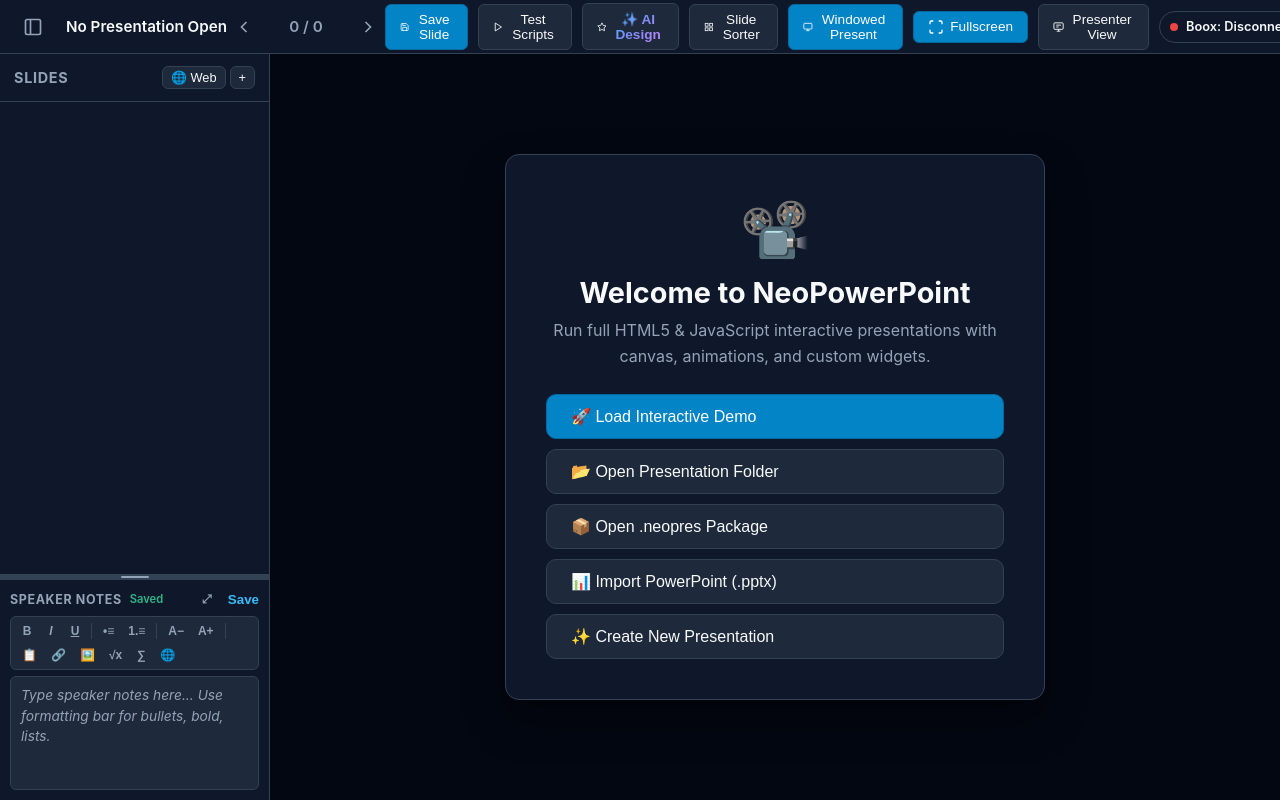
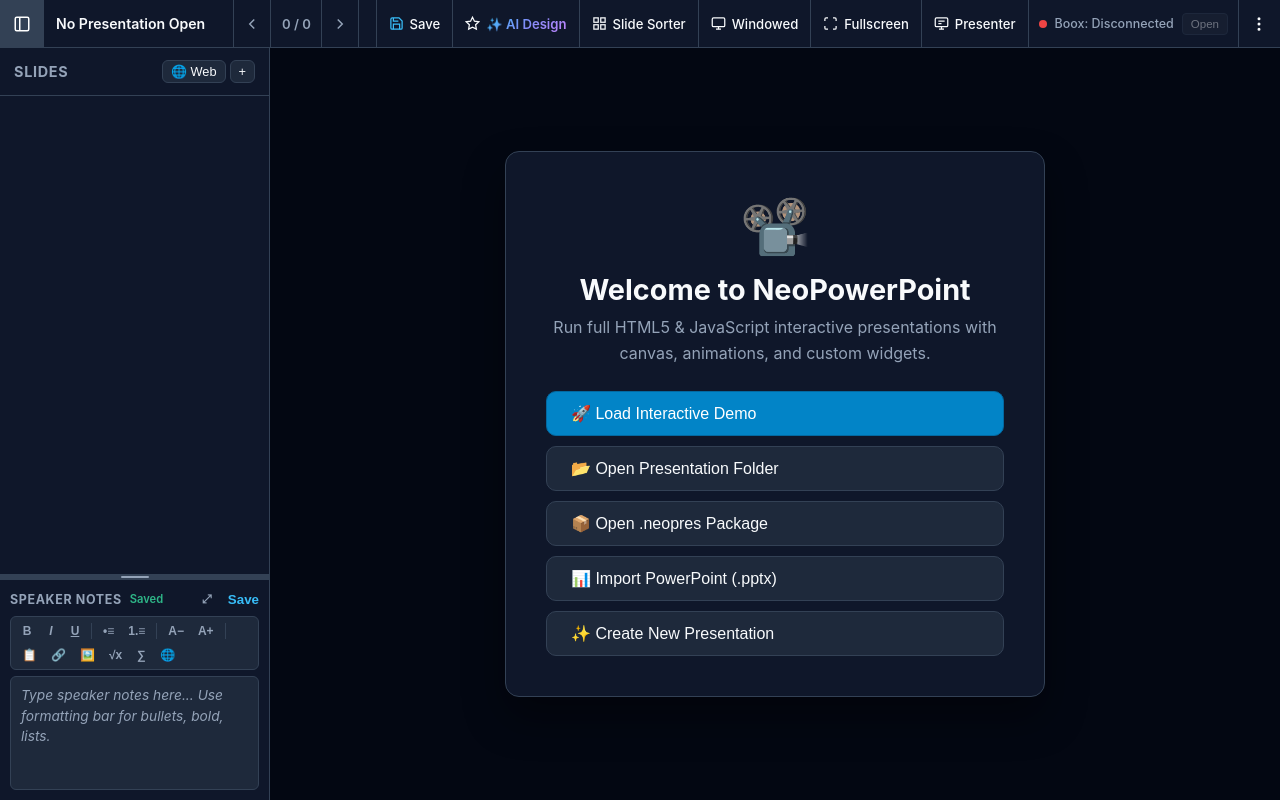
Before and after one commit to khaefner/NeoPowerPoint, a website with bundled scripts: page src/renderer/index.html in a window 1280 px wide. Built offline with nearby package versions, Linux system fonts and the light colour scheme.

Commit message:
feat: unify toolbar button styling, responsive layout, and cleanup test controls

```diff
--- a/package.json
+++ b/package.json
@@ -7,7 +7,7 @@
     "build": "node build.mjs",
     "start": "npm run build && electron --js-flags=\"--max-old-space-size=2048\" . --no-sandbox",
     "dev": "npm run build && electron --js-flags=\"--max-old-space-size=2048\" . --no-sandbox",
-    "test": "npm run build && node test/deck-service.test.mjs && node test/slide-sorter.test.mjs && node test/slide-editor.test.mjs && node test/slide-transitions.test.mjs && node test/speaker-notes.test.mjs && node test/pptx-import.test.mjs && node test/slide-animations.test.mjs && node test/web-slide.test.mjs && node test/ai-designer.test.mjs && node test/adb-sync-inking.test.mjs && node test/logger-export.test.mjs && node test/display-manager.test.mjs && node test/presentation-non-editable.test.mjs",
+    "test": "npm run build && node test/deck-service.test.mjs && node test/slide-sorter.test.mjs && node test/slide-editor.test.mjs && node test/slide-transitions.test.mjs && node test/speaker-notes.test.mjs && node test/pptx-import.test.mjs && node test/slide-animations.test.mjs && node test/web-slide.test.mjs && node test/ai-designer.test.mjs && node test/adb-sync-inking.test.mjs && node test/logger-export.test.mjs && node test/display-manager.test.mjs && node test/presentation-non-editable.test.mjs && node test/toolbar-menubar.test.mjs",
     "dist": "npm run build && electron-builder",
     "dist:linux": "npm run build && electron-builder --linux",
     "dist:mac": "npm run build && electron-builder --mac",
--- a/src/renderer/index.html
+++ b/src/renderer/index.html
@@ -12,8 +12,8 @@
     <!-- Top Navigation & Toolbar -->
     <header id="top-toolbar" class="toolbar">
       <div class="toolbar-left">
-        <button id="btn-toggle-sidebar" class="btn-icon" title="Toggle Slide List (S)">
-          <svg width="20" height="20" viewBox="0 0 24 24" fill="none" stroke="currentColor" stroke-width="2"><rect x="3" y="3" width="18" height="18" rx="2"/><path d="M9 3v18"/></svg>
+        <button id="btn-toggle-sidebar" class="toolbar-btn btn-icon-only" title="Toggle Slide List (S)">
+          <svg width="18" height="18" viewBox="0 0 24 24" fill="none" stroke="currentColor" stroke-width="2"><rect x="3" y="3" width="18" height="18" rx="2"/><path d="M9 3v18"/></svg>
         </button>
         <div class="deck-info">
           <span id="deck-title" class="deck-title">No Presentation Open</span>
@@ -24,62 +24,57 @@
       </div>
 
       <div class="toolbar-center">
-        <button id="btn-prev-slide" class="btn-icon" title="Previous Slide (Left Arrow)">
-          <svg width="20" height="20" viewBox="0 0 24 24" fill="none" stroke="currentColor" stroke-width="2"><path d="M15 18l-6-6 6-6"/></svg>
+        <button id="btn-prev-slide" class="toolbar-btn btn-nav-btn" title="Previous Slide (Left Arrow)">
+          <svg width="18" height="18" viewBox="0 0 24 24" fill="none" stroke="currentColor" stroke-width="2"><path d="M15 18l-6-6 6-6"/></svg>
         </button>
         <div class="slide-counter-wrapper">
           <span id="slide-counter">0 / 0</span>
         </div>
-        <button id="btn-next-slide" class="btn-icon" title="Next Slide (Right Arrow / Space)">
-          <svg width="20" height="20" viewBox="0 0 24 24" fill="none" stroke="currentColor" stroke-width="2"><path d="M9 18l6-6-6-6"/></svg>
+        <button id="btn-next-slide" class="toolbar-btn btn-nav-btn" title="Next Slide (Right Arrow / Space)">
+          <svg width="18" height="18" viewBox="0 0 24 24" fill="none" stroke="currentColor" stroke-width="2"><path d="M9 18l6-6-6-6"/></svg>
         </button>
       </div>
 
       <div class="toolbar-right">
-        <button id="btn-save-slide" class="btn btn-primary" title="Save Slide Changes (Ctrl+S)">
-          <svg width="16" height="16" viewBox="0 0 24 24" fill="none" stroke="currentColor" stroke-width="2"><path d="M19 21H5a2 2 0 0 1-2-2V5a2 2 0 0 1 2-2h11l5 5v11a2 2 0 0 1-2 2z"/><polyline points="17 21 17 13 7 13 7 21"/><polyline points="7 3 7 8 15 8"/></svg>
-          Save Slide
+        <button id="btn-save-slide" class="toolbar-btn btn-save" title="Save Slide Changes (Ctrl+S)">
+          <svg width="15" height="15" viewBox="0 0 24 24" fill="none" stroke="currentColor" stroke-width="2"><path d="M19 21H5a2 2 0 0 1-2-2V5a2 2 0 0 1 2-2h11l5 5v11a2 2 0 0 1-2 2z"/><polyline points="17 21 17 13 7 13 7 21"/><polyline points="7 3 7 8 15 8"/></svg>
+          <span class="btn-label-text">Save</span>
         </button>
 
-        <button id="btn-toggle-edit-mode" class="btn btn-secondary" title="Toggle Interactive Script Test Mode (Ctrl+E)">
-          <svg width="16" height="16" viewBox="0 0 24 24" fill="none" stroke="currentColor" stroke-width="2"><polygon points="5 3 19 12 5 21 5 3"/></svg>
-          <span id="label-toggle-edit">Test Scripts</span>
+        <button id="btn-ai-designer" class="toolbar-btn btn-ai" title="Design or Restyle Slide with AI (Ctrl+J)">
+          <svg width="15" height="15" viewBox="0 0 24 24" fill="none" stroke="currentColor" stroke-width="2"><path d="M12 2l3.09 6.26L22 9.27l-5 4.87 1.18 6.88L12 17.77l-6.18 3.25L7 14.14 2 9.27l6.91-1.01L12 2z"/></svg>
+          <span class="btn-label-text"><span class="ai-text-gradient">✨ AI Design</span></span>
         </button>
 
-        <button id="btn-ai-designer" class="btn btn-secondary" title="Design or Restyle Slide with AI (Ctrl+J)">
-          <svg width="16" height="16" viewBox="0 0 24 24" fill="none" stroke="currentColor" stroke-width="2"><path d="M12 2l3.09 6.26L22 9.27l-5 4.87 1.18 6.88L12 17.77l-6.18 3.25L7 14.14 2 9.27l6.91-1.01L12 2z"/></svg>
-          <span style="background: linear-gradient(135deg, #38bdf8, #818cf8, #c084fc); -webkit-background-clip: text; -webkit-text-fill-color: transparent; font-weight: 700;">✨ AI Design</span>
+        <button id="btn-overview-grid" class="toolbar-btn" title="Slide Sorter (O)">
+          <svg width="15" height="15" viewBox="0 0 24 24" fill="none" stroke="currentColor" stroke-width="2"><rect x="3" y="3" width="7" height="7"/><rect x="14" y="3" width="7" height="7"/><rect x="14" y="14" width="7" height="7"/><rect x="3" y="14" width="7" height="7"/></svg>
+          <span class="btn-label-text">Slide Sorter</span>
         </button>
 
-        <button id="btn-overview-grid" class="btn btn-secondary" title="Slide Sorter (O)">
-          <svg width="16" height="16" viewBox="0 0 24 24" fill="none" stroke="currentColor" stroke-width="2"><rect x="3" y="3" width="7" height="7"/><rect x="14" y="3" width="7" height="7"/><rect x="14" y="14" width="7" height="7"/><rect x="3" y="14" width="7" height="7"/></svg>
-          Slide Sorter
+        <button id="btn-windowed-mode" class="toolbar-btn" title="Windowed Presentation Mode (W) — Fills window cleanly for Zoom/Teams">
+          <svg width="15" height="15" viewBox="0 0 24 24" fill="none" stroke="currentColor" stroke-width="2"><rect x="2" y="3" width="20" height="14" rx="2"/><path d="M8 21h8"/><path d="M12 17v4"/></svg>
+          <span class="btn-label-text">Windowed</span>
         </button>
 
-        <button id="btn-windowed-mode" class="btn btn-primary" title="Windowed Presentation Mode (W) — Fills window cleanly for Zoom/Teams">
-          <svg width="16" height="16" viewBox="0 0 24 24" fill="none" stroke="currentColor" stroke-width="2"><rect x="2" y="3" width="20" height="14" rx="2"/><path d="M8 21h8"/><path d="M12 17v4"/></svg>
-          Windowed Present
+        <button id="btn-fullscreen-mode" class="toolbar-btn" title="Fullscreen Presentation (F11 / F)">
+          <svg width="15" height="15" viewBox="0 0 24 24" fill="none" stroke="currentColor" stroke-width="2"><path d="M8 3H5a2 2 0 0 0-2 2v3m18 0V5a2 2 0 0 0-2-2h-3m0 18h3a2 2 0 0 0 2-2v-3M3 16v3a2 2 0 0 0 2 2h3"/></svg>
+          <span class="btn-label-text">Fullscreen</span>
         </button>
 
-        <button id="btn-fullscreen-mode" class="btn btn-primary" title="Fullscreen Presentation (F11 / F)">
-          <svg width="16" height="16" viewBox="0 0 24 24" fill="none" stroke="currentColor" stroke-width="2"><path d="M8 3H5a2 2 0 0 0-2 2v3m18 0V5a2 2 0 0 0-2-2h-3m0 18h3a2 2 0 0 0 2-2v-3M3 16v3a2 2 0 0 0 2 2h3"/></svg>
-          Fullscreen
-        </button>
-
-        <button id="btn-presenter-mode" class="btn btn-secondary" title="Dual-Screen Presenter View with Notes (P)">
-          <svg width="16" height="16" viewBox="0 0 24 24" fill="none" stroke="currentColor" stroke-width="2"><rect x="2" y="3" width="20" height="14" rx="2"/><line x1="8" y1="21" x2="16" y2="21"/><line x1="12" y1="17" x2="12" y2="21"/><path d="M7 8h10M7 12h5"/></svg>
-          Presenter View
+        <button id="btn-presenter-mode" class="toolbar-btn" title="Dual-Screen Presenter View with Notes (P)">
+          <svg width="15" height="15" viewBox="0 0 24 24" fill="none" stroke="currentColor" stroke-width="2"><rect x="2" y="3" width="20" height="14" rx="2"/><line x1="8" y1="21" x2="16" y2="21"/><line x1="12" y1="17" x2="12" y2="21"/><path d="M7 8h10M7 12h5"/></svg>
+          <span class="btn-label-text">Presenter</span>
         </button>
 
         <div class="adb-pill" id="main-adb-pill" title="Android Boox Tablet Status">
           <span class="adb-dot disconnected" id="main-adb-dot"></span>
           <span class="adb-label" id="main-adb-label">Boox: Disconnected</span>
-          <button id="btn-main-adb-launch" class="btn-micro adb-launch-btn" title="Launch companion inking view on connected tablet" disabled>Open on Boox</button>
+          <button id="btn-main-adb-launch" class="btn-micro adb-launch-btn" title="Launch companion inking view on connected tablet" disabled>Open</button>
         </div>
 
         <div class="dropdown">
-          <button id="btn-menu-more" class="btn-icon" title="Deck & File Menu">
-            <svg width="20" height="20" viewBox="0 0 24 24" fill="none" stroke="currentColor" stroke-width="2"><circle cx="12" cy="12" r="1"/><circle cx="12" cy="5" r="1"/><circle cx="12" cy="19" r="1"/></svg>
+          <button id="btn-menu-more" class="toolbar-btn btn-menu-btn" title="Deck & File Menu">
+            <svg width="18" height="18" viewBox="0 0 24 24" fill="none" stroke="currentColor" stroke-width="2"><circle cx="12" cy="12" r="1"/><circle cx="12" cy="5" r="1"/><circle cx="12" cy="19" r="1"/></svg>
           </button>
           <div id="dropdown-menu" class="dropdown-content hidden">
             <button id="menu-open-folder">📂 Open Folder...</button>
--- a/src/renderer/styles/main.css
+++ b/src/renderer/styles/main.css
@@ -44,37 +44,54 @@
 /* Header Toolbar */
 .toolbar {
   display: flex;
-  align-items: center;
+  align-items: stretch;
   justify-content: space-between;
-  height: 54px;
-  padding: 0 16px;
+  height: 48px;
+  padding: 0;
   background-color: var(--bg-surface);
   border-bottom: 1px solid var(--border-color);
   z-index: 100;
   flex-shrink: 0;
+  user-select: none;
+  box-sizing: border-box;
 }
 
 .toolbar-left, .toolbar-center, .toolbar-right {
   display: flex;
-  align-items: center;
-  gap: 10px;
+  align-items: stretch;
+  height: 100%;
+}
+
+.toolbar-left {
+  flex-shrink: 1;
+  min-width: 0;
+}
+
+.toolbar-left .toolbar-btn.btn-icon-only {
+  width: 44px;
+  padding: 0;
+  border-left: none;
+  border-right: 1px solid var(--border-color);
 }
 
 .deck-info {
   display: flex;
   align-items: center;
-  gap: 12px;
-  margin-left: 6px;
+  gap: 8px;
+  padding: 0 12px;
+  min-width: 0;
+  flex-shrink: 1;
 }
 
 .deck-title {
   font-weight: 600;
-  font-size: 0.95rem;
-  color: var(--text-main);
-  max-width: 260px;
+  font-size: 0.88rem;
+  color: var(--text-main);
+  max-width: 170px;
   white-space: nowrap;
   overflow: hidden;
   text-overflow: ellipsis;
+  flex-shrink: 1;
 }
 
 .badge-live {
@@ -89,6 +106,7 @@
   color: var(--accent-success);
   border: 1px solid rgba(52, 211, 153, 0.4);
   border-radius: 9999px;
+  flex-shrink: 0;
 }
 
 .live-dot {
@@ -105,12 +123,218 @@
   50% { opacity: 0.4; transform: scale(0.85); }
 }
 
+.toolbar-center {
+  flex-shrink: 0;
+  border-left: 1px solid var(--border-color);
+  border-right: 1px solid var(--border-color);
+}
+
+.toolbar-center .toolbar-btn.btn-nav-btn {
+  width: 36px;
+  padding: 0;
+  border: none;
+  color: var(--text-muted);
+}
+.toolbar-center .toolbar-btn.btn-nav-btn:hover {
+  color: var(--text-main);
+}
+
 .slide-counter-wrapper {
+  display: flex;
+  align-items: center;
+  justify-content: center;
+  padding: 0 10px;
   font-weight: 600;
-  font-size: 0.95rem;
+  font-size: 0.82rem;
   color: var(--text-muted);
-  min-width: 70px;
+  border-left: 1px solid var(--border-color);
+  border-right: 1px solid var(--border-color);
+  min-width: 52px;
   text-align: center;
+  user-select: none;
+}
+
+.toolbar-right {
+  flex-shrink: 0;
+  gap: 0;
+}
+
+/* Consistent Toolbar Buttons Spanning Top to Bottom */
+.toolbar-btn {
+  display: inline-flex;
+  align-items: center;
+  justify-content: center;
+  gap: 6px;
+  height: 100%;
+  padding: 0 12px;
+  background: transparent;
+  border: none;
+  border-left: 1px solid var(--border-color);
+  border-radius: 0;
+  color: var(--text-main);
+  font-size: 0.82rem;
+  font-weight: 500;
+  font-family: inherit;
+  cursor: pointer;
+  white-space: nowrap;
+  flex-shrink: 0;
+  user-select: none;
+  box-sizing: border-box;
+  transition: background-color 0.15s ease, color 0.15s ease, border-color 0.15s ease;
+  position: relative;
+}
+
+.toolbar-btn:hover {
+  background-color: var(--bg-hover);
+  color: #fff;
+}
+
+.toolbar-btn:active {
+  background-color: rgba(255, 255, 255, 0.12);
+}
+
+.toolbar-btn:focus-visible {
+  outline: 2px solid var(--accent-primary);
+  outline-offset: -2px;
+  z-index: 2;
+}
+
+.toolbar-btn svg {
+  flex-shrink: 0;
+  stroke: currentColor;
+}
+
+.toolbar-btn.btn-save:hover {
+  background-color: rgba(14, 165, 233, 0.15);
+  color: #38bdf8;
+}
+
+.toolbar-btn.btn-save svg {
+  stroke: #38bdf8;
+}
+
+.toolbar-btn.btn-ai:hover {
+  background-color: rgba(192, 132, 252, 0.12);
+}
+
+.ai-text-gradient {
+  background: linear-gradient(135deg, #38bdf8, #818cf8, #c084fc);
+  -webkit-background-clip: text;
+  -webkit-text-fill-color: transparent;
+  font-weight: 600;
+}
+
+.toolbar .adb-pill {
+  display: inline-flex;
+  align-items: center;
+  gap: 8px;
+  height: 100%;
+  padding: 0 10px;
+  margin: 0;
+  border: none;
+  border-left: 1px solid var(--border-color);
+  border-radius: 0;
+  background: transparent;
+  font-size: 0.78rem;
+  box-sizing: border-box;
+  white-space: nowrap;
+}
+
+.toolbar .adb-pill .adb-label {
+  font-weight: 500;
+  font-size: 0.78rem;
+  color: var(--text-muted);
+  max-width: 120px;
+  overflow: hidden;
+  text-overflow: ellipsis;
+  white-space: nowrap;
+}
+
+.toolbar .adb-pill .adb-launch-btn {
+  background: rgba(255, 255, 255, 0.08);
+  border: 1px solid var(--border-color);
+  color: var(--text-main);
+  border-radius: 4px;
+  padding: 3px 8px;
+  font-size: 0.72rem;
+  font-weight: 500;
+  cursor: pointer;
+  transition: all 0.15s ease;
+  white-space: nowrap;
+}
+
+.toolbar .adb-pill .adb-launch-btn:hover:not(:disabled) {
+  background: var(--accent-primary);
+  color: #fff;
+  border-color: var(--accent-primary);
+}
+
+.toolbar .adb-pill .adb-launch-btn:disabled {
+  opacity: 0.4;
+  cursor: not-allowed;
+}
+
+.toolbar .dropdown {
+  position: relative;
+  height: 100%;
+  display: flex;
+  align-items: stretch;
+}
+
+.toolbar .btn-menu-btn {
+  width: 42px;
+  padding: 0;
+  display: inline-flex;
+  align-items: center;
+  justify-content: center;
+}
+
+/* Responsive Toolbar Adaptations */
+@media (max-width: 1220px) {
+  .deck-title {
+    max-width: 120px;
+  }
+  .toolbar-btn {
+    padding: 0 8px;
+    font-size: 0.8rem;
+    gap: 5px;
+  }
+  .toolbar .adb-pill {
+    padding: 0 8px;
+    gap: 6px;
+  }
+  .toolbar .adb-pill .adb-label {
+    max-width: 85px;
+  }
+}
+
+@media (max-width: 1060px) {
+  .deck-title {
+    max-width: 85px;
+  }
+  .toolbar-btn {
+    padding: 0 6px;
+    font-size: 0.76rem;
+    gap: 4px;
+  }
+  .toolbar .adb-pill .adb-label {
+    max-width: 65px;
+  }
+}
+
+@media (max-width: 960px) {
+  .toolbar-btn .btn-label-text {
+    display: none;
+  }
+  .toolbar-btn {
+    padding: 0 10px;
+  }
+  .toolbar .adb-pill .adb-label {
+    display: none;
+  }
+  .toolbar .adb-pill {
+    padding: 0 8px;
+  }
 }
 
 /* Buttons */
@@ -1335,7 +1559,7 @@
 
 .dropdown-content {
   position: absolute;
-  top: 42px;
+  top: 100%;
   right: 0;
   background: var(--bg-surface-elevated);
   border: 1px solid var(--border-color);
```
Also changed, not shown: sample-deck/deck.json (+10 -5 lines), test/slide-editor.test.mjs (+0 -3 lines), test/toolbar-menubar.test.mjs (added, +65 -0 lines).
